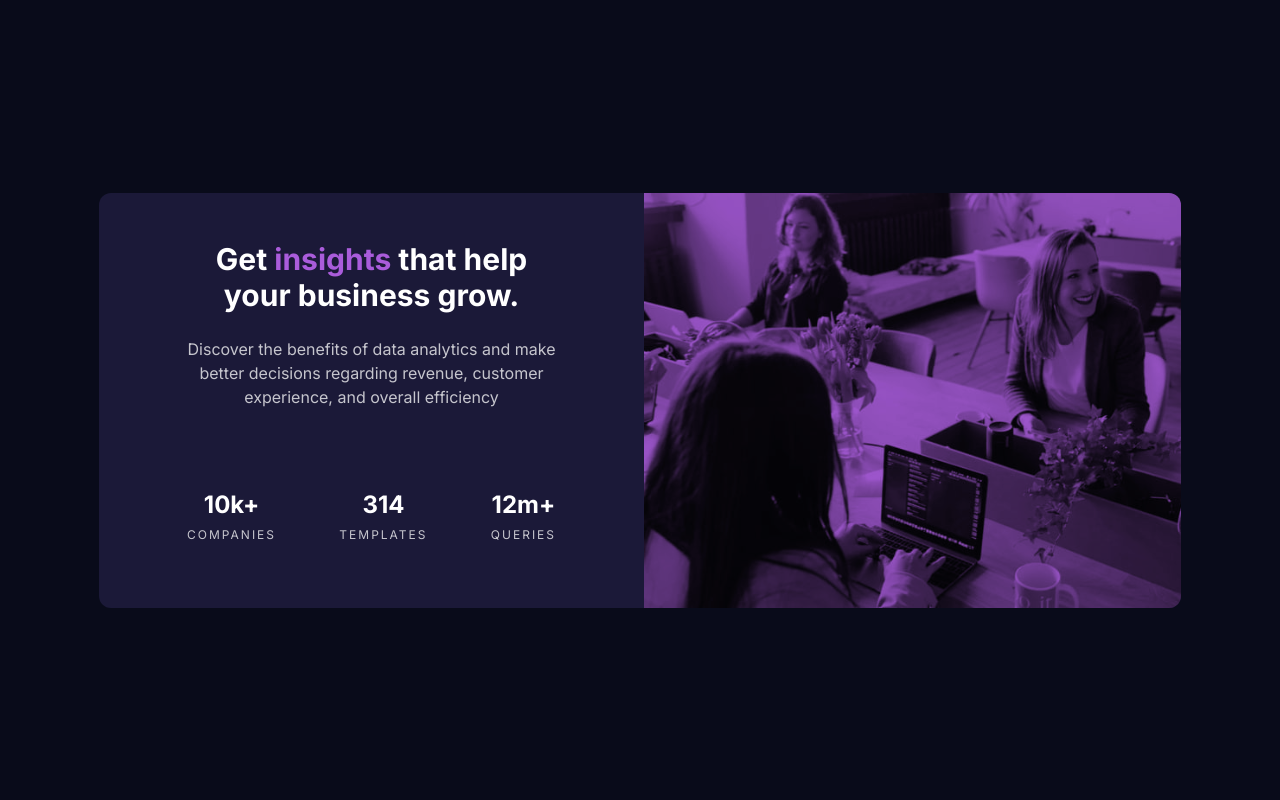
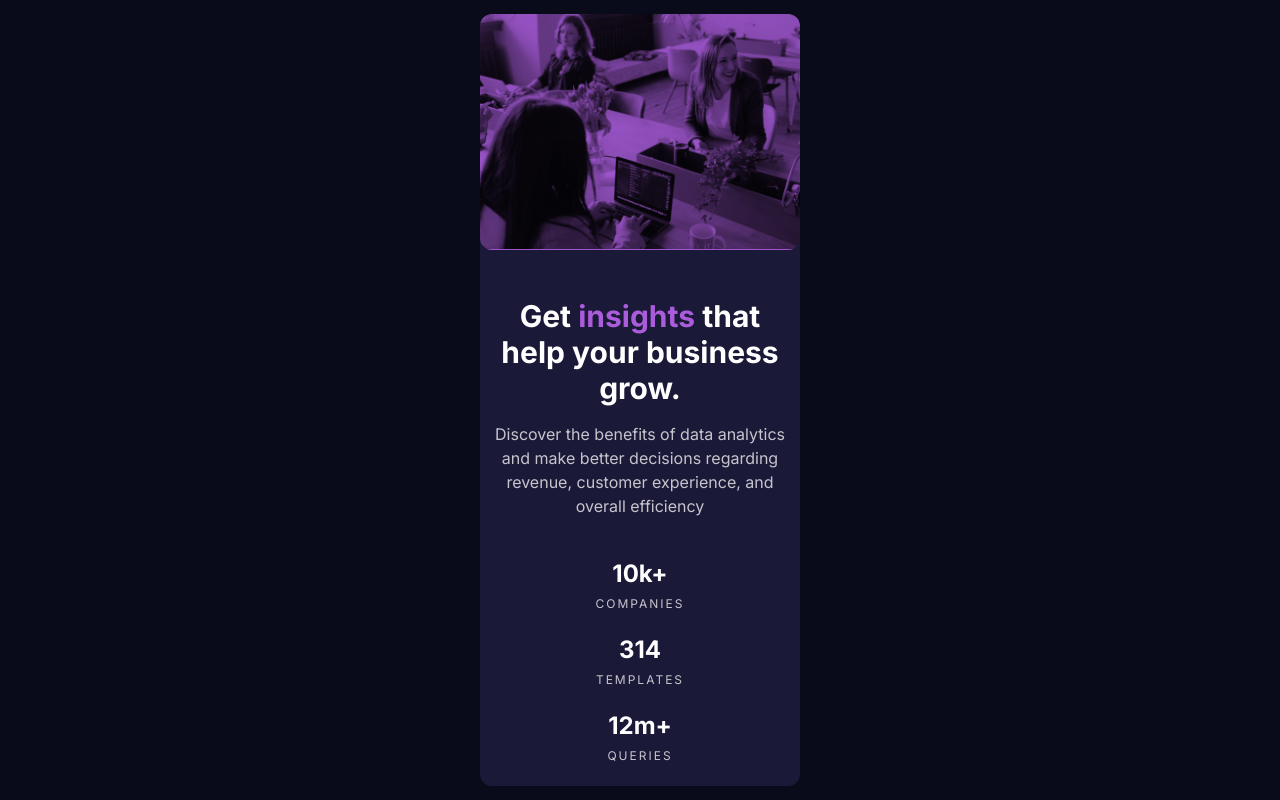
Before and after one commit to Frontend-Mentor-Projects-Daniel/stats-preview-card, a website: page index.html in a window 1280 px wide. Drawn offline with Linux system fonts and the light colour scheme.

Commit message:
fix tablet styling

```diff
--- a/index.html
+++ b/index.html
@@ -33,26 +33,26 @@
     <main>
       <!-- STATS COMPONENT -->
       <div
-        class="bg-darkDesaturatedBlue w-80 rounded-xl flex flex-col-reverse md:flex-row md:w-[67.625rem] md:h-[25.9375rem]"
+        class="bg-darkDesaturatedBlue w-80 rounded-xl flex flex-col-reverse xl:flex-row xl:w-[67.625rem] xl:h-[25.9375rem]"
         id="statComponent"
       >
         <!-- TEXT CONTENT -->
         <div class="container mx-auto px-2">
           <!-- title -->
           <h1
-            class="font-bold text-3xl mt-12 mb-4 text-center md:px-20 md:mb-6"
+            class="font-bold text-3xl mt-12 mb-4 text-center xl:px-20 xl:mb-6"
           >
             Get <span class="text-softViolet">insights</span> that help your
             business grow.
           </h1>
           <!-- paragraph -->
-          <p class="text-mainParaWhite mb-10 text-center md:px-20 md:mb-20">
+          <p class="text-mainParaWhite mb-10 text-center xl:px-20 xl:mb-20">
             Discover the benefits of data analytics and make better decisions
             regarding revenue, customer experience, and overall efficiency
           </p>
           <!-- statistics -->
           <div
-            class="flex flex-col items-center md:flex-row md:items-start md:justify-between md:px-20"
+            class="flex flex-col items-center xl:flex-row xl:items-start xl:justify-between xl:px-20"
           >
             <!-- companies -->
             <div class="mb-5">
@@ -69,7 +69,7 @@
               >
             </div>
             <!-- queries -->
-            <div class="mb-5 md:mb-2">
+            <div class="mb-5 xl:mb-2">
               <span class="font-bold text-2xl block text-center">12m+</span>
               <span class="uppercase text-xs text-mainParaWhite tracking-[2px]"
                 >queries</span
@@ -81,7 +81,7 @@
         <!-- IMAGE -->
         <!-- an exact height was required here -->
         <div
-          class="bg-stats-image-mobile bg-contain bg-softViolet bg-blend-multiply bg-no-repeat w-full opacity-90 rounded-xl h-[14.7rem] md:bg-cover md:h-auto md:rounded-tl-none md:rounded-bl-none"
+          class="bg-stats-image-mobile bg-contain bg-softViolet bg-blend-multiply bg-no-repeat w-full opacity-90 rounded-xl h-[14.7rem] xl:bg-cover xl:h-auto xl:rounded-tl-none xl:rounded-bl-none"
         ></div>
       </div>
     </main>
```
Also changed, not shown: develop/css/main.css.
